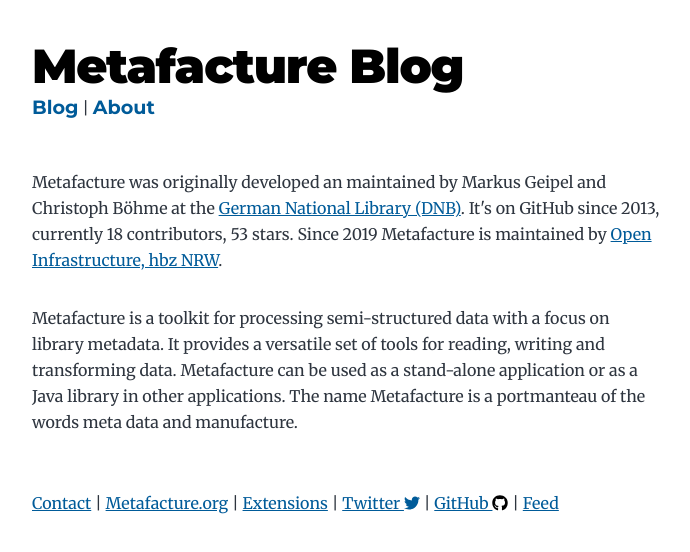
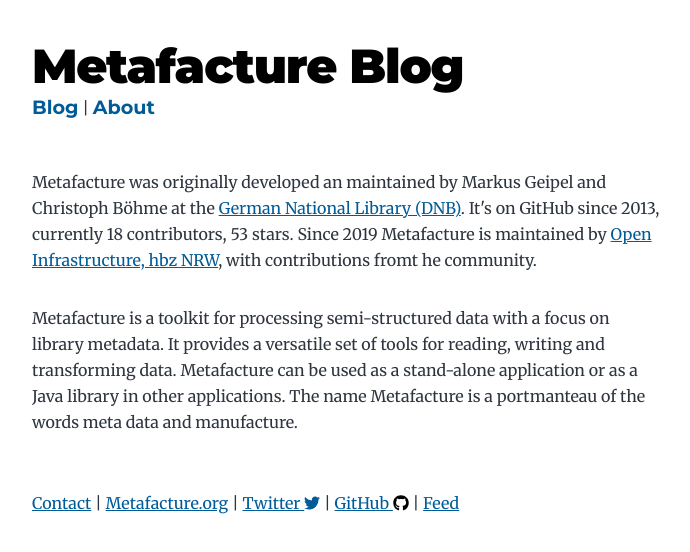
Before and after one commit to sroertgen/metafacture-blog, a Gatsby site: page /about in a window 1280 px wide. Shown: the whole page, without its empty margins (292-982 px from the left). Built offline with nearby package versions, Linux system fonts and the light colour scheme; Gatsby itself is replaced by a stand-in of ours.

Commit message:
Fix content after review (#3)

```diff
--- a/gatsby-config.js
+++ b/gatsby-config.js
@@ -2,7 +2,7 @@
   siteMetadata: {
     title: `Metafacture Blog`,
     author: {
-      name: `Open Infrastructure team of North Rhine-Westphalian Library Service Centre (hbz)`
+      name: `the Metafacture community`
     },
     description: `A blog for the ETL toolkit Metafacture.`,
     siteUrl: `https://metafacture.github.io/metafacture-blog/`,
--- a/src/components/layout.js
+++ b/src/components/layout.js
@@ -45,8 +45,6 @@
       {` | `}
       <a href="http://www.metafacture.org">Metafacture.org</a>
       {` | `}
-      <a href="http://www.metafacture.org/extensions">Extensions</a>
-      {` | `}
       <a href={`https://twitter.com/${social?.twitter || ``}`}>
         Twitter <FontAwesomeIcon icon={faTwitter}/>
       </a>
--- a/src/pages/about.js
+++ b/src/pages/about.js
@@ -16,7 +16,7 @@
       <a href="https://www.dnb.de/EN/Ueber-uns/ueberUns_node.html">German National Library (DNB)</a>.
       It's on GitHub since 2013, currently 18 contributors, 53 stars. Since 2019 Metafacture is maintained by
       {` `}
-      <a href="https://lobid.org/team">Open Infrastructure, hbz NRW</a>.
+      <a href="https://lobid.org/team">Open Infrastructure, hbz NRW</a>, with contributions fromt he community.
       </p>
       <p>
       Metafacture is a toolkit for processing semi-structured data with a focus on library metadata.
```
